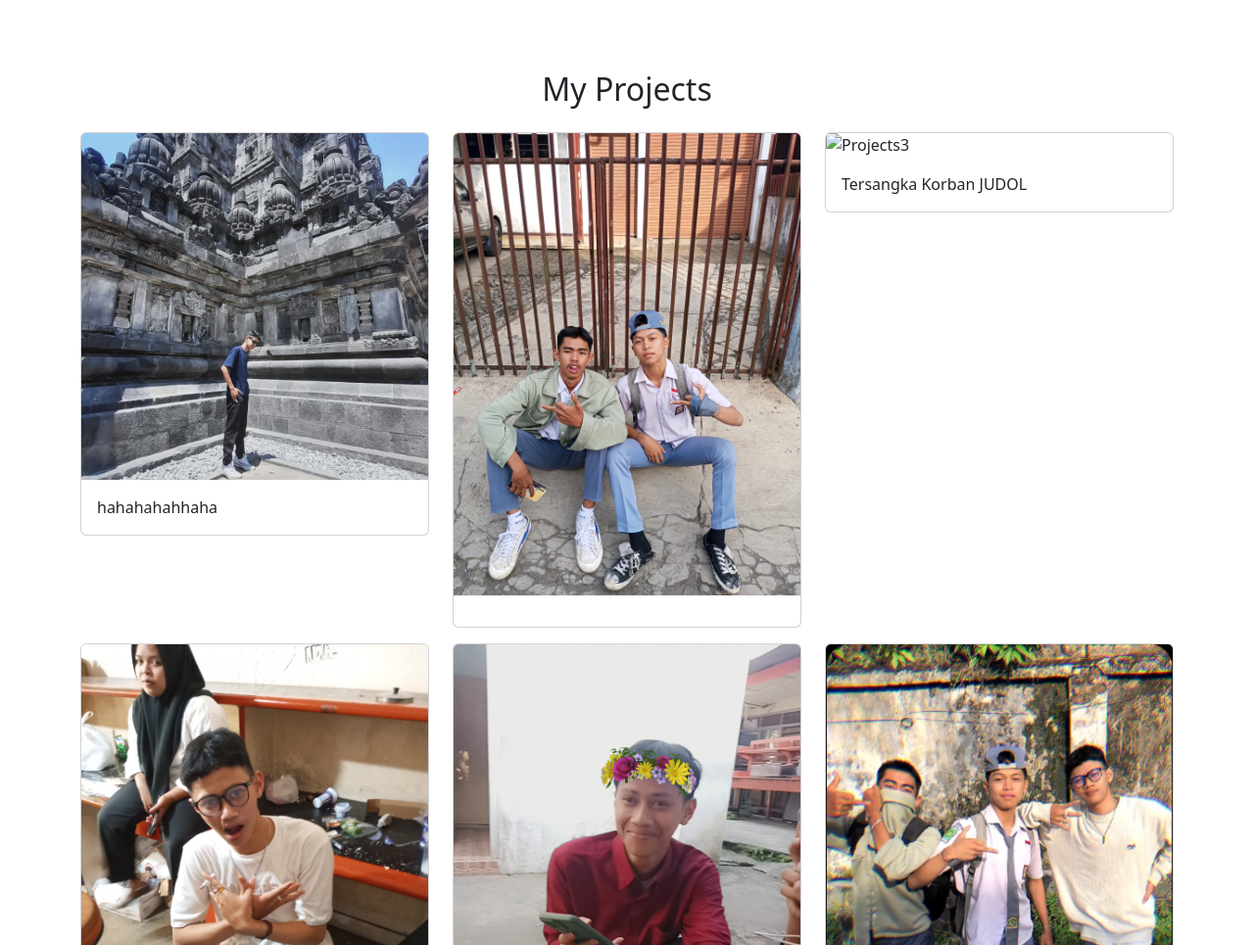
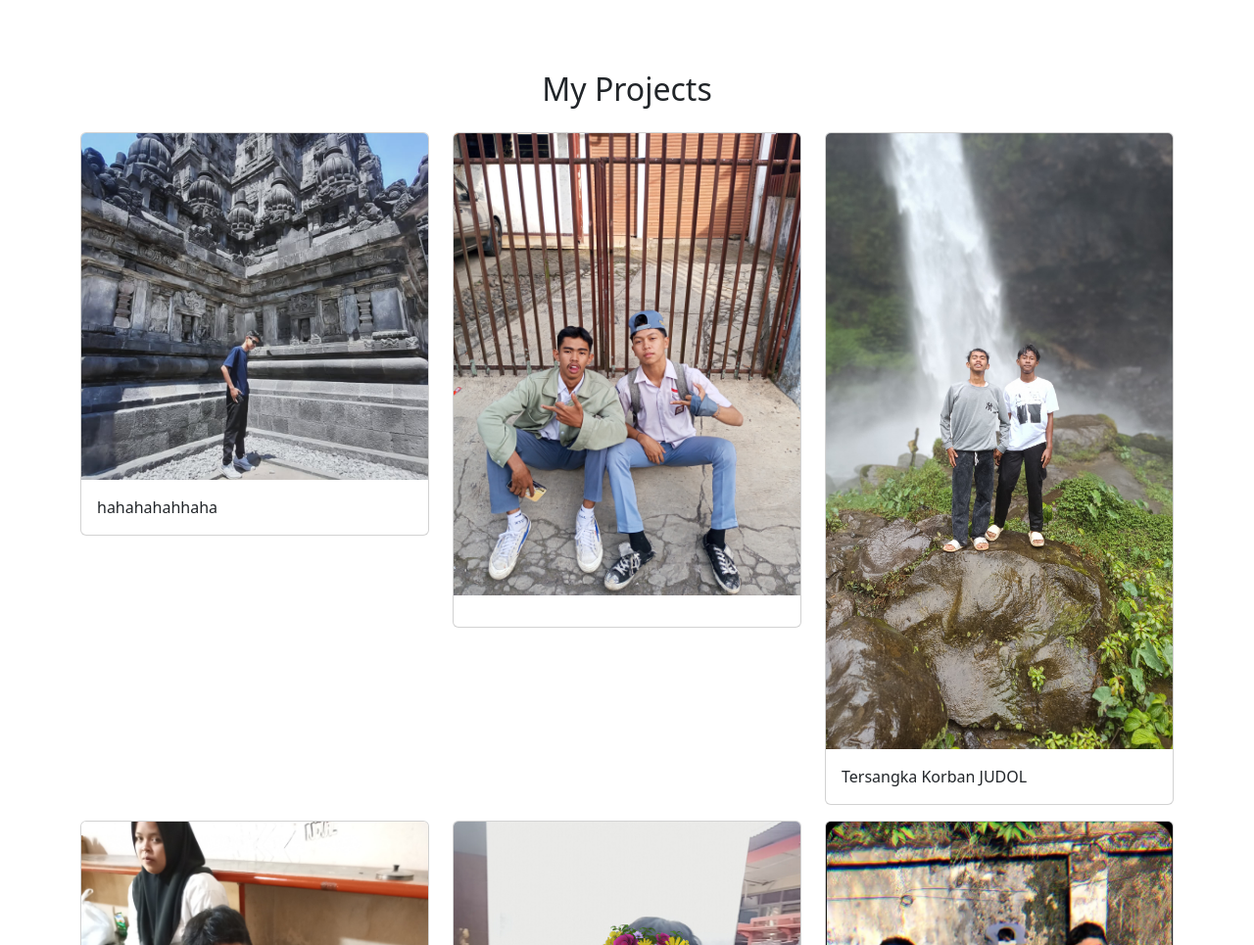
Before and after one commit to mamangtea55/mamangjok.io, a plain HTML site: page index.html in a window 1280 px wide. Shown: the part 1480-2445 px from the top of the page at 98% size. Drawn offline with nearby package versions, Linux system fonts and the light colour scheme.

Commit message:
Update index.html

```diff
--- a/index.html
+++ b/index.html
@@ -100,7 +100,7 @@
 </div>
 <div class="col-md-4 mb-3">
   <div class="card">
-  <img src="img/img/IMG-20241231-WA0028.jpg" class="card-img-top" alt="Projects3">
+  <img src="img/IMG-20241231-WA0028.jpg" class="card-img-top" alt="Projects3">
   <div class="card-body">
     <p class="card-text">Tersangka Korban JUDOL</p>
   </div>
```
